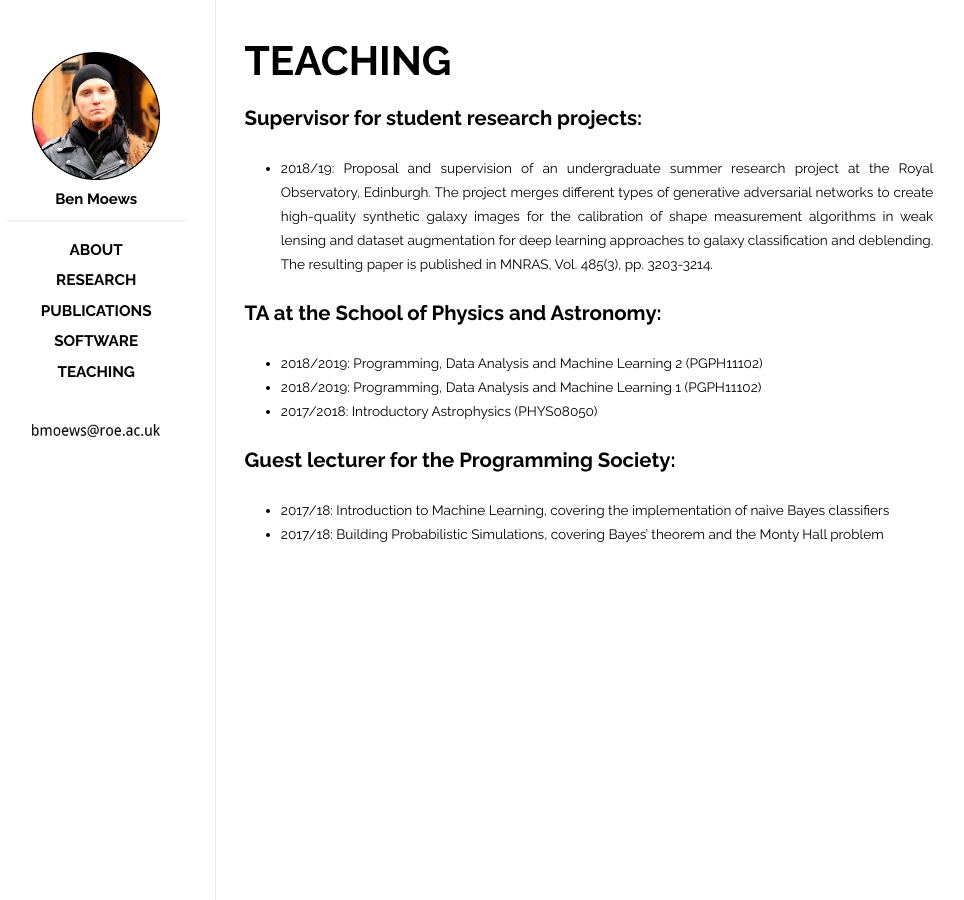
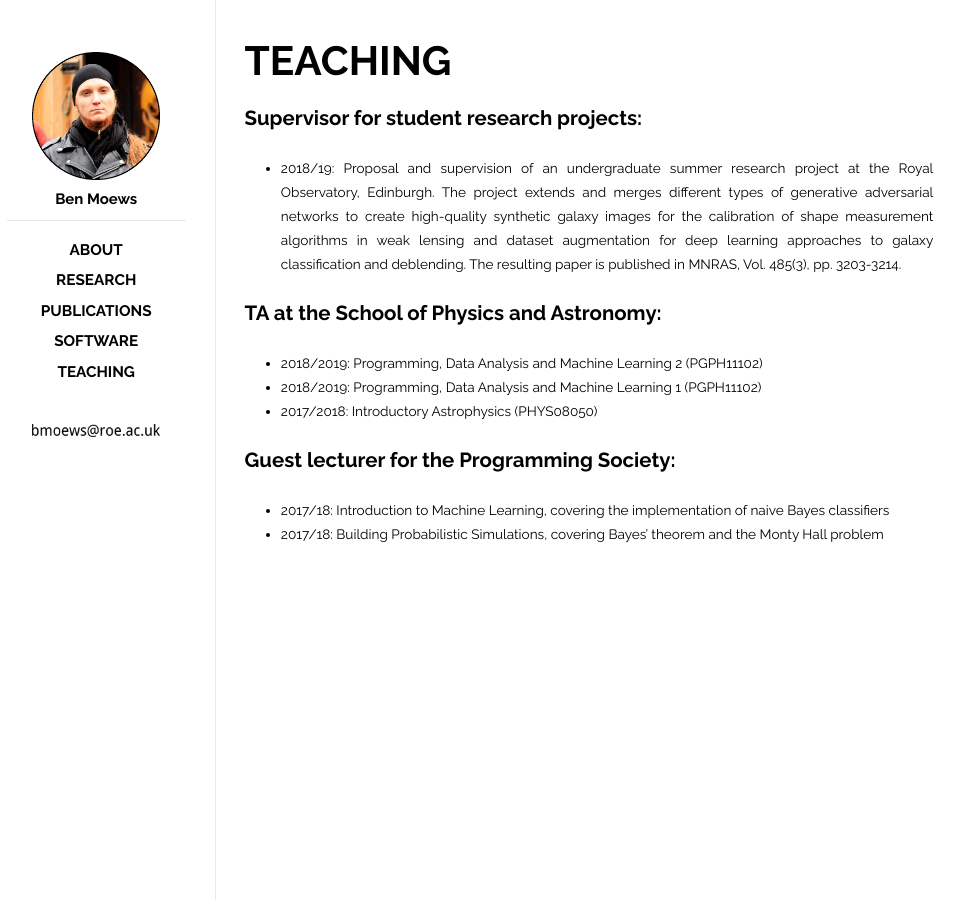
Before and after one commit to moews/moews.github.io, a Jekyll site: the page built from _posts/2017-03-23-teaching.md, in a window 1280 px wide. Shown: the whole page, without its empty margins (143-1107 px from the left). Built offline with Jekyll 4.4.1, drawn with Linux system fonts in a browser that asks for light colours.

Commit message:
Update 2017-03-23-teaching.md

```diff
--- a/_posts/2017-03-23-teaching.md
+++ b/_posts/2017-03-23-teaching.md
@@ -13,7 +13,7 @@
 * 2019/20: Proposal and supervision of an undergraduate honors (senior) thesis at the University of Edinburgh. In developing and applying a genetic programming toolset for analytic formalism recovery via symbolic regression, the project targets the extraction of both known and novel relationships between properties relevant to the evolution of galaxies in a bid to explore the dynamics of cosmological simulations through a process steered by artificial intelligence.
 -->
 
-* 2018/19: Proposal and supervision of an undergraduate summer research project at the Royal Observatory, Edinburgh. The project merges different types of generative adversarial networks to create high-quality synthetic galaxy images for the calibration of shape measurement algorithms in weak lensing and dataset augmentation for deep learning approaches to galaxy classification and deblending. The resulting paper is published in MNRAS, Vol. 485(3), pp. 3203-3214.
+* 2018/19: Proposal and supervision of an undergraduate summer research project at the Royal Observatory, Edinburgh. The project extends and merges different types of generative adversarial networks to create high-quality synthetic galaxy images for the calibration of shape measurement algorithms in weak lensing and dataset augmentation for deep learning approaches to galaxy classification and deblending. The resulting paper is published in MNRAS, Vol. 485(3), pp. 3203-3214.
 
 ## TA at the School of Physics and Astronomy:
 
```
